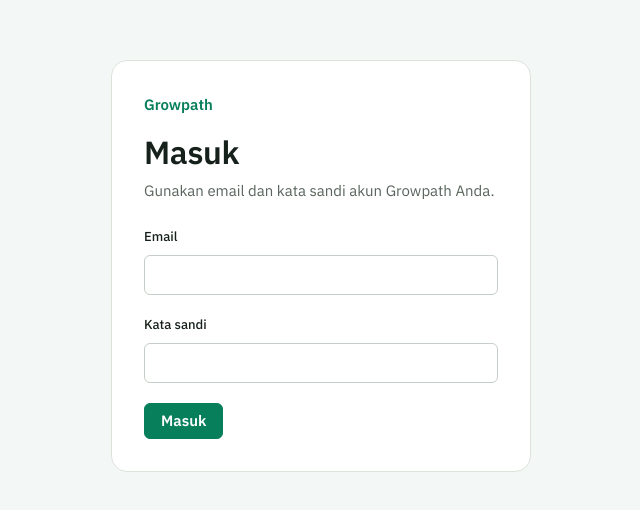
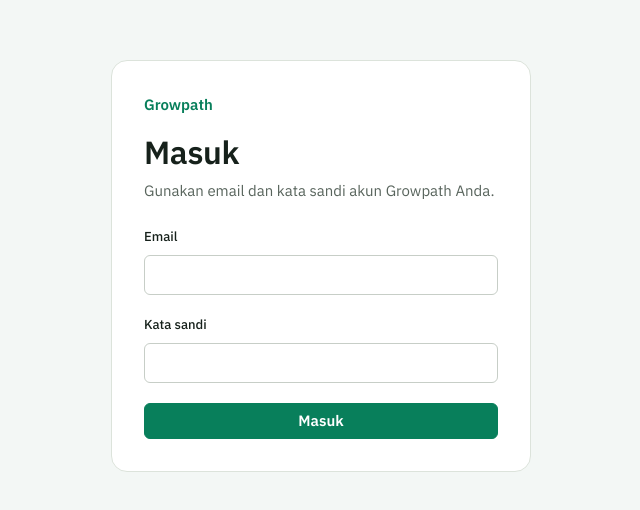
Before and after one commit to ayato1110/growpath-architecture, a Next.js app in the folder 08_Source/frontend/: page /login in a window 1280 px wide. Shown: the part 134-644 px from the top of the page, without its empty margins (319-959 px from the left). Built offline with nearby package versions, Linux system fonts and the light colour scheme; no server answers.

Commit message:
[Source][Bagas] Tengahkan form login dan lebarkan tombol utama
Kartu login kini di tengah vertikal pada semua lebar, dan tombol Masuk memakai lebar penuh form. Screenshot bukti 1440 dan 390 diperbarui.

```diff
--- a/08_Source/frontend/app/globals.css
+++ b/08_Source/frontend/app/globals.css
@@ -117,9 +117,9 @@
     font: inherit;
     font-weight: 600;
     justify-content: center;
-    justify-self: start;
     min-height: 36px;
     padding: 0 var(--space-4);
+    width: 100%;
   }
 
   .button-primary:hover {
@@ -159,9 +159,5 @@
       min-height: 44px;
       width: 100%;
     }
-
-    .button-primary {
-      justify-self: stretch;
-    }
   }
 }
--- a/08_Source/frontend/app/login/page.tsx
+++ b/08_Source/frontend/app/login/page.tsx
@@ -13,7 +13,7 @@ export default async function LoginPage() {
   if (session) redirect("/app");
 
   return (
-    <main className="flex min-h-dvh items-start justify-center px-5 py-10 sm:items-center sm:px-6">
+    <main className="flex min-h-dvh items-center justify-center px-5 py-10 sm:px-6">
       <div className="sheet w-full max-w-[420px] p-6 sm:p-8">
         <p className="brand">Growpath</p>
         <h1 className="h1 mt-4">Masuk</h1>
```
Also changed, not shown: 2 other files (tests, documents, lock files or other folders).
